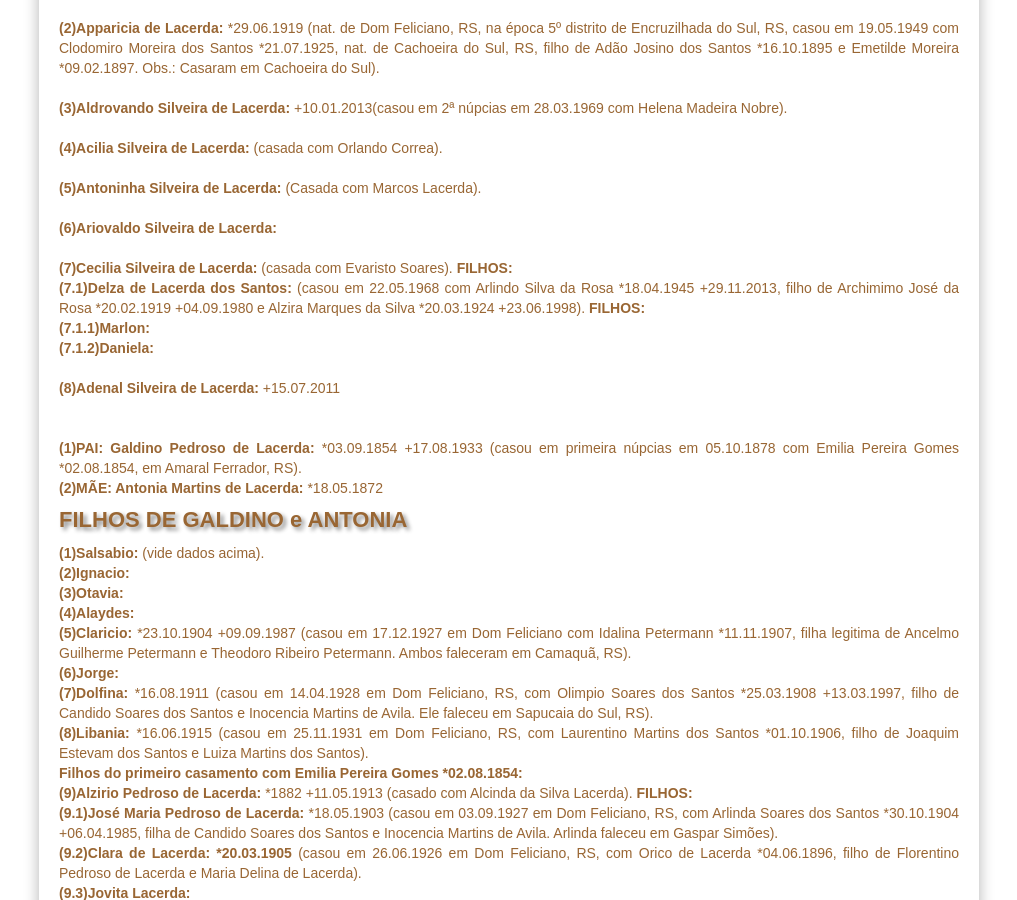
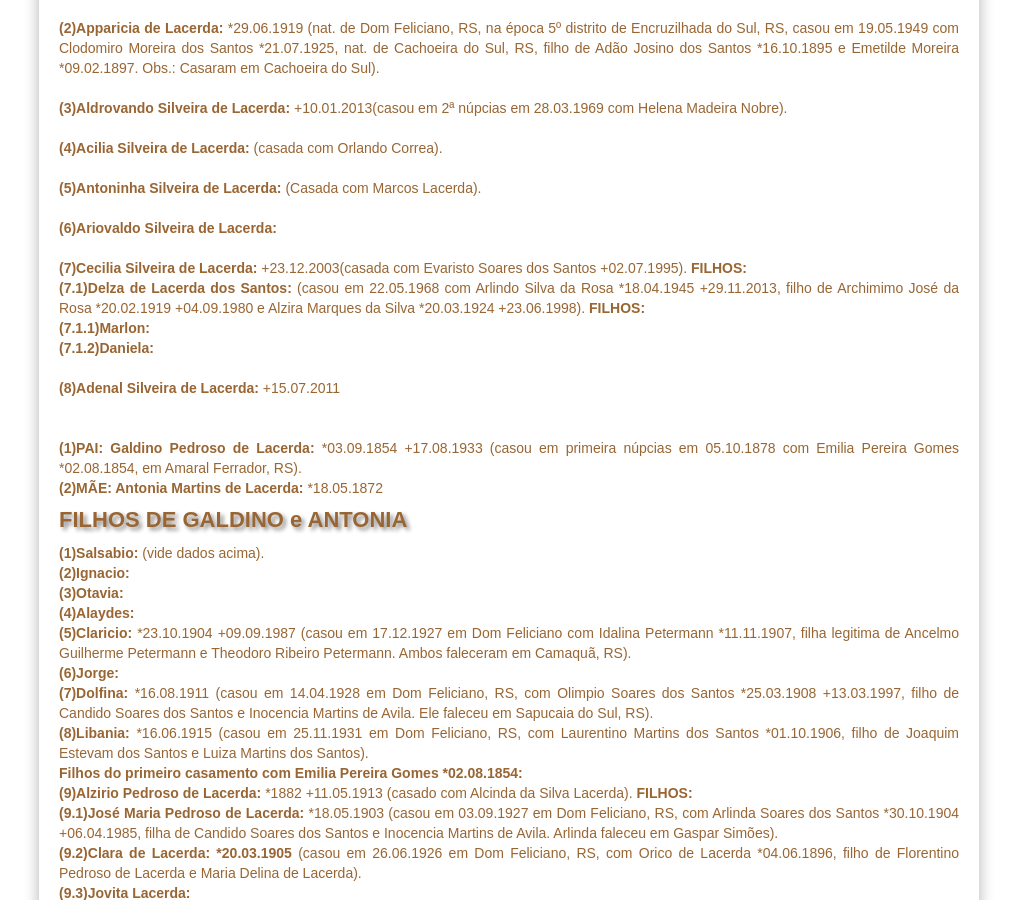
Before and after one commit to claudiovargas1955/claudiovargas1955.github.io, a Jekyll site: the page built from _pages/familia-lacerda-salsabio.html, in a window 1280 px wide and 900 px high, scrolled down 576 px. Shown: the whole window, without its empty margins (131-1148 px from the left). Built offline with Jekyll 4.4.1, drawn with Linux system fonts in a browser that asks for light colours; some web fonts are replaced.

Commit message:
Update familia-lacerda-salsabio.html

```diff
--- a/_pages/familia-lacerda-salsabio.html
+++ b/_pages/familia-lacerda-salsabio.html
@@ -108,7 +108,7 @@ dos Santos *21.07.1925, nat. de Cachoeira do Sul, RS, filho de Adão Josino dos
 <b>(4)Acilia Silveira de Lacerda: </b>(casada com Orlando Correa).<br><br>
 <b>(5)Antoninha Silveira de Lacerda: </b>(Casada com Marcos Lacerda).<br> <br>
 <b>(6)Ariovaldo Silveira de Lacerda: </b>  <br><br>
-  <b>(7)Cecilia Silveira de Lacerda: </b>(casada com Evaristo Soares). <b>FILHOS:</b><br>
+  <b>(7)Cecilia Silveira de Lacerda: </b>+23.12.2003(casada com Evaristo Soares dos Santos +02.07.1995). <b>FILHOS:</b><br>
   <b>(7.1)Delza de Lacerda dos Santos: </b>(casou em 22.05.1968 com Arlindo Silva da Rosa *18.04.1945 +29.11.2013, filho de Archimimo José da Rosa *20.02.1919 +04.09.1980 e
   Alzira Marques da Silva *20.03.1924 +23.06.1998). <b>FILHOS: </b><br>
         <b>(7.1.1)Marlon: </b><br>
```
